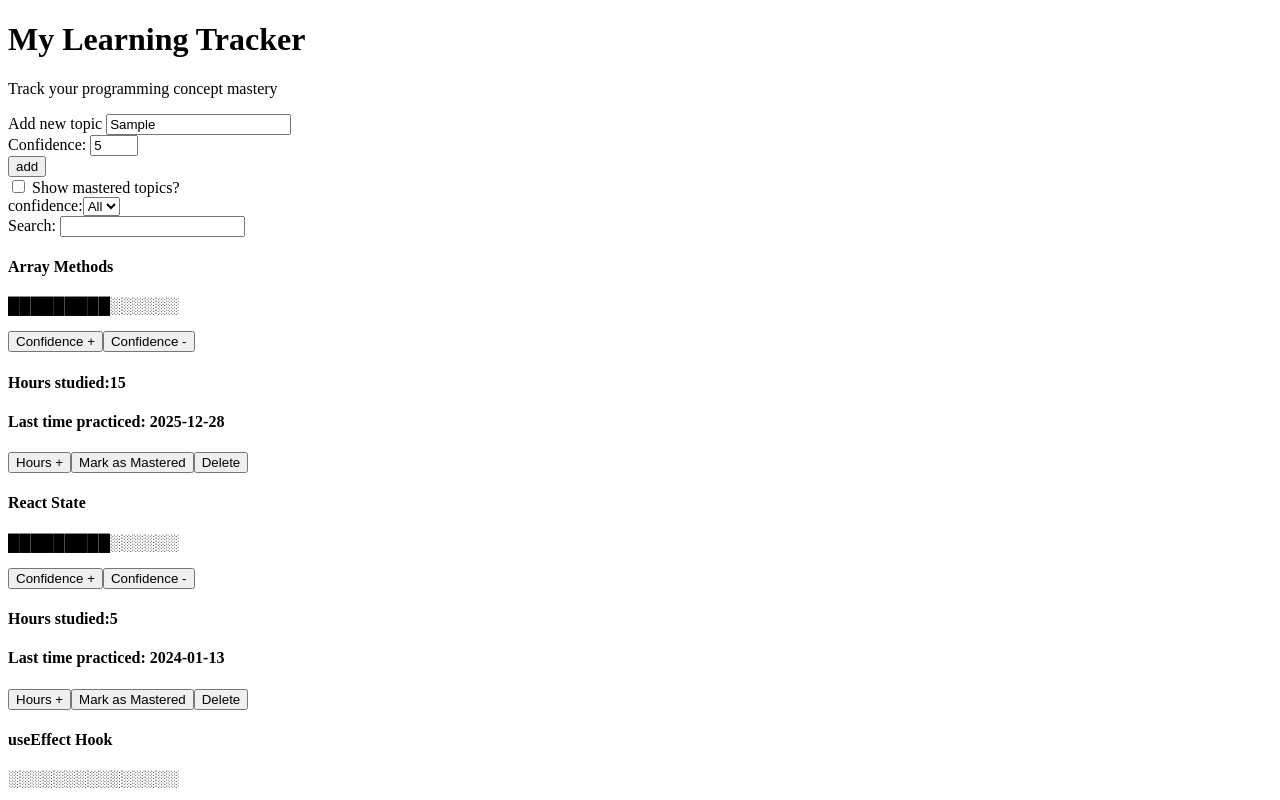
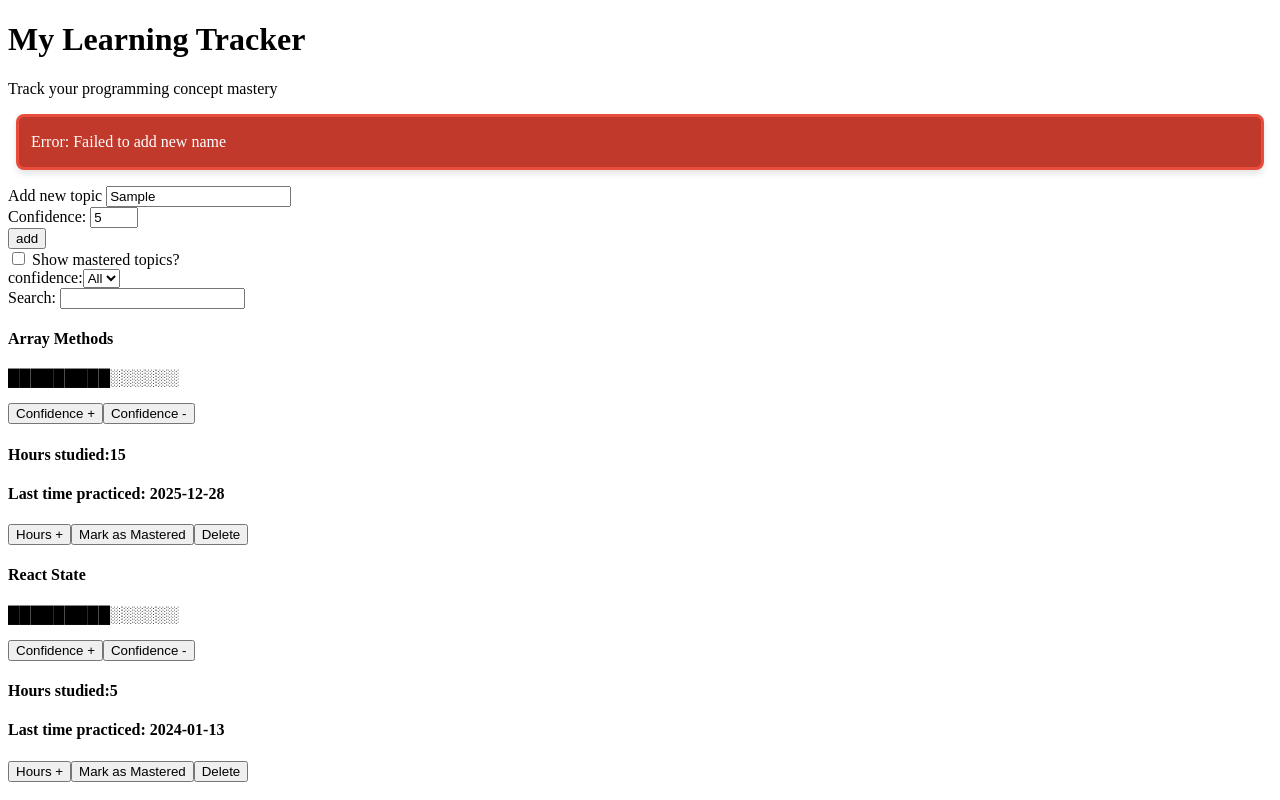
Before and after one commit to Naiel-Yohannes/Learning-Tracker, a React app in the folder Learning-tracker/: page / in a window 1280 px wide. Both pictures are taken after typing "Sample", "5" into the empty fields and a click on the button "add". Shown: the top 800 px of the page. Built offline with nearby package versions, Linux system fonts and the light colour scheme; no server answers; data requests are answered from the project's data file; the HTML template or start-up script is replaced by a standard one.

Commit message:
Adding a notification message

```diff
--- a/Learning-tracker/src/App.jsx
+++ b/Learning-tracker/src/App.jsx
@@ -3,6 +3,7 @@ import LearningForm from "./LearningForm"
 import FilterControls from "./FilterControls"
 import Stats from "./Stats"
 import Topics from './Services/topics'
+import Notification from "./Notification"
 
 function App() {
   const [allTopic, setAllTopic] = useState([])
@@ -12,6 +13,8 @@ function App() {
   const [checked, setChecked] = useState(false)
   const [selected, setSelected] = useState('')
   const [loading, setLoading] = useState(true)
+  const [notify, setNotify] = useState(null)
+  const [timer, setTimer] = useState(null)
 
   useEffect(() => {
     Topics.getItem()
@@ -31,10 +34,14 @@ function App() {
             Topics.updateItem(selected.id, newConfidence)
             .then(r => {
               setAllTopic(prev => prev.map(element => element.id === selected.id ? r : element))
+              showNotification(`You have updated ${r.topic}`, 'success')
               setNewTopic('')
               setConfidence(0)
             })
-            .catch(error => console.log(error))
+            .catch(error => {
+              showNotification(`Error: ${error}`, 'error')
+              console.log(error)
+            })
           }
         } else {
           const newValue = {
@@ -48,10 +55,14 @@ function App() {
           Topics.createItem(newValue)
           .then(r => {
             setAllTopic(prev => prev.concat(r))
+            showNotification(`You have added ${r.topic}`, 'success')
             setConfidence(0)
             setNewTopic('')
           })
-          .catch(error => console.log(error))
+          .catch(error => {
+            showNotification('Error: Failed to add new name', 'error')
+            console.log(error)
+          })
       }
     }
   }
@@ -73,8 +84,14 @@ function App() {
     const masteredEl = allTopic.find(e => e.id === id)
     const selectedMastered = {...masteredEl, mastered: !masteredEl.mastered}
     Topics.updateItem(id, selectedMastered)
-    .then(r => setAllTopic(prev => prev.map(el => el.id === id ? r : el)))
-    .catch(error => console.log(error))
+    .then(r => {
+      setAllTopic(prev => prev.map(el => el.id === id ? r : el))
+      showNotification(`You have ${r.mastered ? 'mastered' : 'not mastered'} ${r.topic}`, 'success')
+    })
+    .catch(error => {
+      showNotification(`Error: ${error}`, 'error')
+      console.log(error)
+    })
   }
 
   const confidenceOnChange = (e) => {
@@ -134,9 +151,23 @@ function App() {
       Topics.removeItem(id)
       .then(() => {
         setAllTopic(prev => prev.filter(e => e.id !== id))
+        showNotification(`You removed ${name}`, 'success')
       })
-      .catch(error => console.log(error))
+      .catch(error => {
+        showNotification(`Error: ${error}`, 'error')
+        console.log(error)
+      })
     }
+  }
+
+  const showNotification = (message, success) => {
+    if(timer){
+      clearTimeout(timer)
+    }
+    setNotify({mes: message, type: success})
+    setTimer(setTimeout(() => {
+      setNotify(null)
+    }, 3000))
   }
 
   const total = {
@@ -155,7 +186,7 @@ function App() {
     <>
       <h1>My Learning Tracker</h1>
       <p>Track your programming concept mastery</p>
-
+      {notify && <Notification notify={notify} />}
       <LearningForm onChange={e => setNewTopic(e.target.value)} value={newTopic} onClick={add} confidenceOnChange={confidenceOnChange} confidenceValue={confidence} />
       <FilterControls remove={remove} hourChange={hourChange} incrementConfidence={incrementConfidence} decrementConfidence={decrementConfidence} reset={reset} selected={selected} selectedOnChange={e => setSelected(e.target.value)} toggle={toggleMastered} filtered={filteredTopic} filteredOnChange={e => setFilter(e.target.value)} filteredValue={filter} checked={checked} checkOnChange={e => setChecked(e.target.checked)} load={loading} />
       <Stats total={total} />
--- /dev/null
+++ b/Learning-tracker/src/Notification.jsx
@@ -0,0 +1,17 @@
+const Notification = ({notify}) => {
+    const style = {
+        borderRadius: '8px',
+        margin: '16px 8px',
+        padding: '16px 12px',
+        fontSize: '1rem',
+        fontWeight: 500,
+        color: '#fff',
+        background: notify.type === 'success' ? '#27ae60' : '#c0392b',
+        border: notify.type === 'success' ? '3px solid #2ecc71' : '3px solid #e74c3c',
+        boxShadow: '0 4px 6px rgba(0,0,0,0.1)'
+    }
+
+    return(<div style={style}>{notify.mes}</div>)
+}
+
+export default Notification
```
